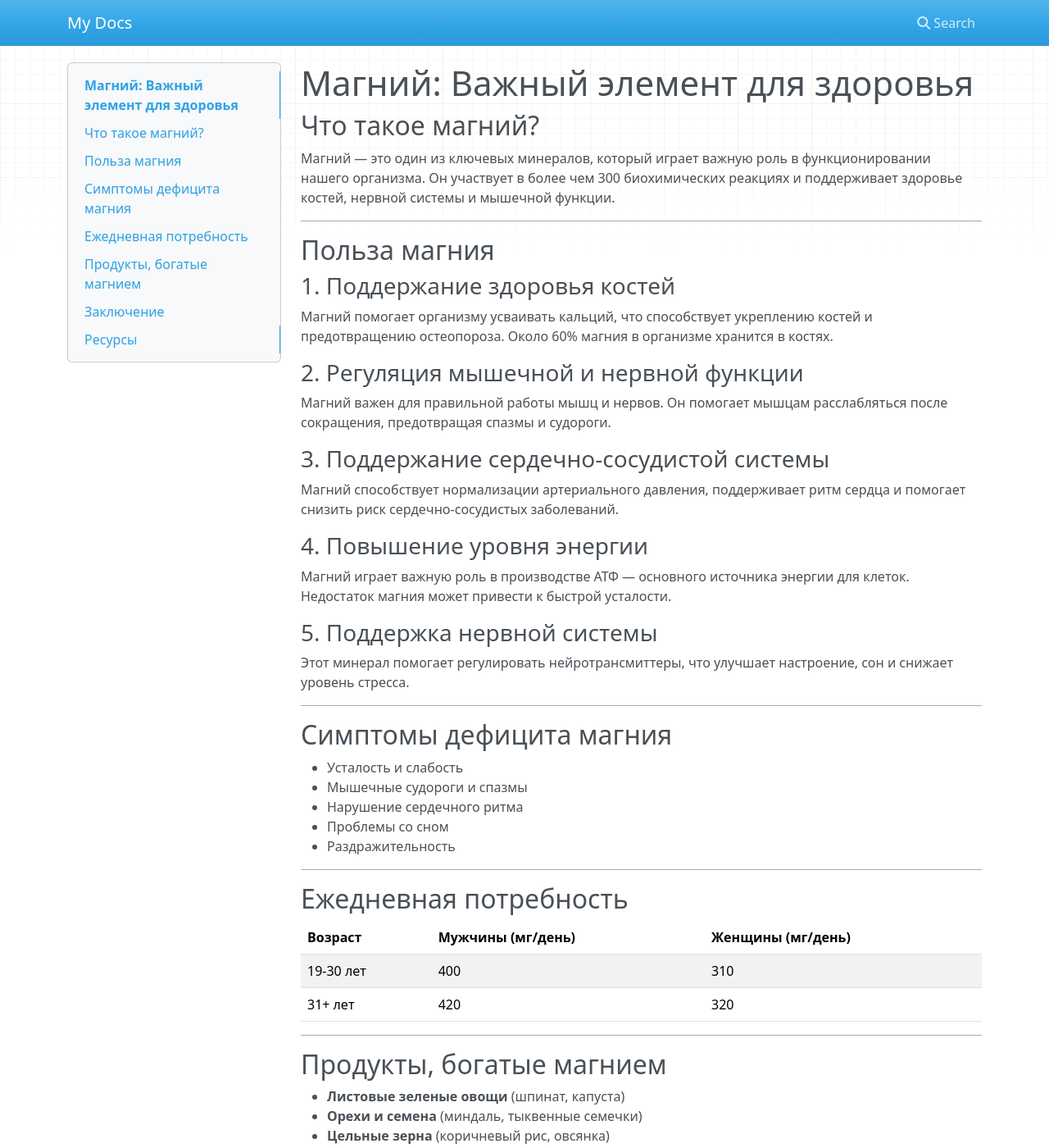
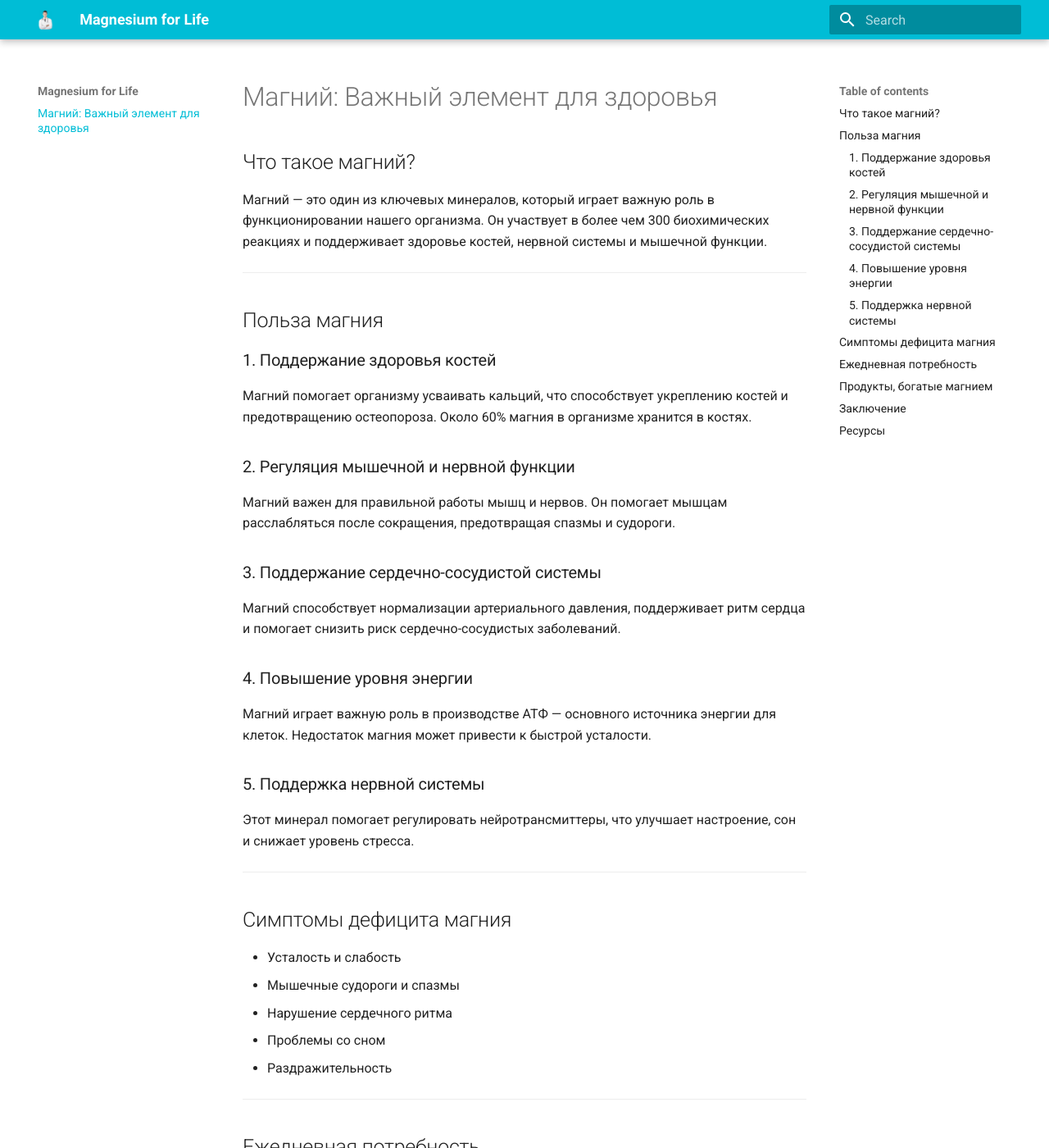
Before and after one commit to Kleso-GIT/Mkdocs-site, an MkDocs documentation site: the page built from docs/index.md, in a window 1280 px wide and 1400 px high. Shown: the whole window at 82% size. Built offline with MkDocs 1.6.1 and Material for MkDocs 9.7.7, drawn with Linux system fonts in a browser that asks for light colours; nearby versions of some CDN libraries; some of the changed text lies outside the part shown.

Commit message:
Add custom design by material framework

```diff
--- a/docs/index.md
+++ b/docs/index.md
@@ -2,25 +2,35 @@
 
 ## Что такое магний?
 
-Магний — это один из ключевых минералов, который играет важную роль в функционировании нашего организма. Он участвует в более чем 300 биохимических реакциях и поддерживает здоровье костей, нервной системы и мышечной функции.
+Магний — это один из ключевых минералов, который играет важную роль в функционировании нашего организма. Он участвует в
+более чем 300 биохимических реакциях и поддерживает здоровье костей, нервной системы и мышечной функции.
 
 ---
 
 ## Польза магния
 
 ### 1. Поддержание здоровья костей
-Магний помогает организму усваивать кальций, что способствует укреплению костей и предотвращению остеопороза. Около 60% магния в организме хранится в костях.
+
+Магний помогает организму усваивать кальций, что способствует укреплению костей и предотвращению остеопороза. Около 60%
+магния в организме хранится в костях.
 
 ### 2. Регуляция мышечной и нервной функции
-Магний важен для правильной работы мышц и нервов. Он помогает мышцам расслабляться после сокращения, предотвращая спазмы и судороги.
+
+Магний важен для правильной работы мышц и нервов. Он помогает мышцам расслабляться после сокращения, предотвращая спазмы
+и судороги.
 
 ### 3. Поддержание сердечно-сосудистой системы
-Магний способствует нормализации артериального давления, поддерживает ритм сердца и помогает снизить риск сердечно-сосудистых заболеваний.
+
+Магний способствует нормализации артериального давления, поддерживает ритм сердца и помогает снизить риск
+сердечно-сосудистых заболеваний.
 
 ### 4. Повышение уровня энергии
-Магний играет важную роль в производстве АТФ — основного источника энергии для клеток. Недостаток магния может привести к быстрой усталости.
+
+Магний играет важную роль в производстве АТФ — основного источника энергии для клеток. Недостаток магния может привести
+к быстрой усталости.
 
 ### 5. Поддержка нервной системы
+
 Этот минерал помогает регулировать нейротрансмиттеры, что улучшает настроение, сон и снижает уровень стресса.
 
 ---
@@ -37,10 +47,10 @@
 
 ## Ежедневная потребность
 
-Возраст | Мужчины (мг/день) | Женщины (мг/день)
-------- | ---------------- | -----------------
-19-30 лет | 400 | 310
-31+ лет  | 420 | 320
+| Возраст   | Мужчины (мг/день) | Женщины (мг/день) |
+|-----------|-------------------|-------------------|
+| 19-30 лет | 400               | 310               |
+| 31+ лет   | 420               | 320               |
 
 ---
 
@@ -56,7 +66,8 @@
 
 ## Заключение
 
-Магний — незаменимый минерал, который должен быть частью вашего ежедневного рациона. Убедитесь, что вы получаете достаточное количество магния из пищи или добавок для поддержания общего здоровья и предотвращения заболеваний.
+Магний — незаменимый минерал, который должен быть частью вашего ежедневного рациона. Убедитесь, что вы получаете
+достаточное количество магния из пищи или добавок для поддержания общего здоровья и предотвращения заболеваний.
 
 ---
 
--- a/mkdocs.yml
+++ b/mkdocs.yml
@@ -1 +1,18 @@
-site_name: My Docs
+site_name: Magnesium for Life
+site_description: "Сайт с информацией о пользе употребления магния"
+site_author: "Yulia Chikaleva"
+theme:
+  name: material
+  logo: assets/logo.png
+  palette:
+      scheme: default
+      primary: cyan
+extra:
+  social:
+    - icon: fontawesome/brands/github
+      link: https://github.com/Yuliya3003
+    - icon: fontawesome/brands/discord
+      link: https://discordapp.com/users/1275128848241131551/
+copyright: Copyright &copy; 2024 Yulia Chikaleva
+extra_css:
+  - stylesheets/extra.css
```
Also changed, not shown: README.md (added, +1 -0 lines), docs/assets/logo.png (added), docs/stylesheets/extra.css (added), 1 other file.
